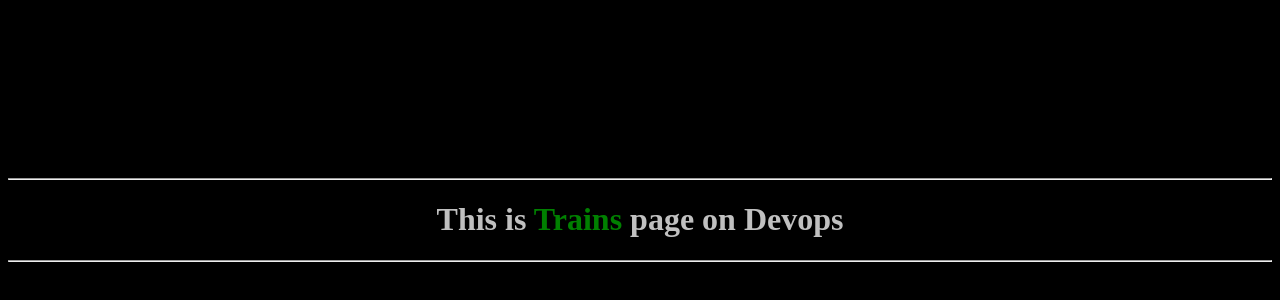
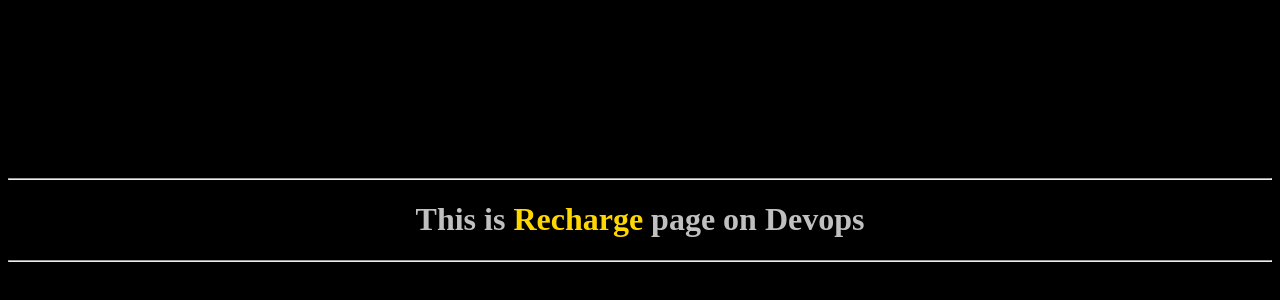
Before and after one commit to varunsatya/dockerpro, a plain HTML site: page index.html in a window 1280 px wide. Shown: the part 126-426 px from the top of the page. Drawn offline with Linux system fonts and the light colour scheme.

Commit message:
Update index.html

```diff
--- a/index.html
+++ b/index.html
@@ -4,7 +4,7 @@
   </head>
   <body bgcolor="black">
        <br><br><br><br><br><br><br><br><br><br><br><br><br><br><br><br> <hr>
-       <center><font color="silver"><h1> This is <font color="green"> Trains </font> page on Devops </h1></font></center>
+       <center><font color="silver"><h1> This is <font color="gold"> Recharge </font> page on Devops </h1></font></center>
        <hr>
   </body>
 </html>
```
